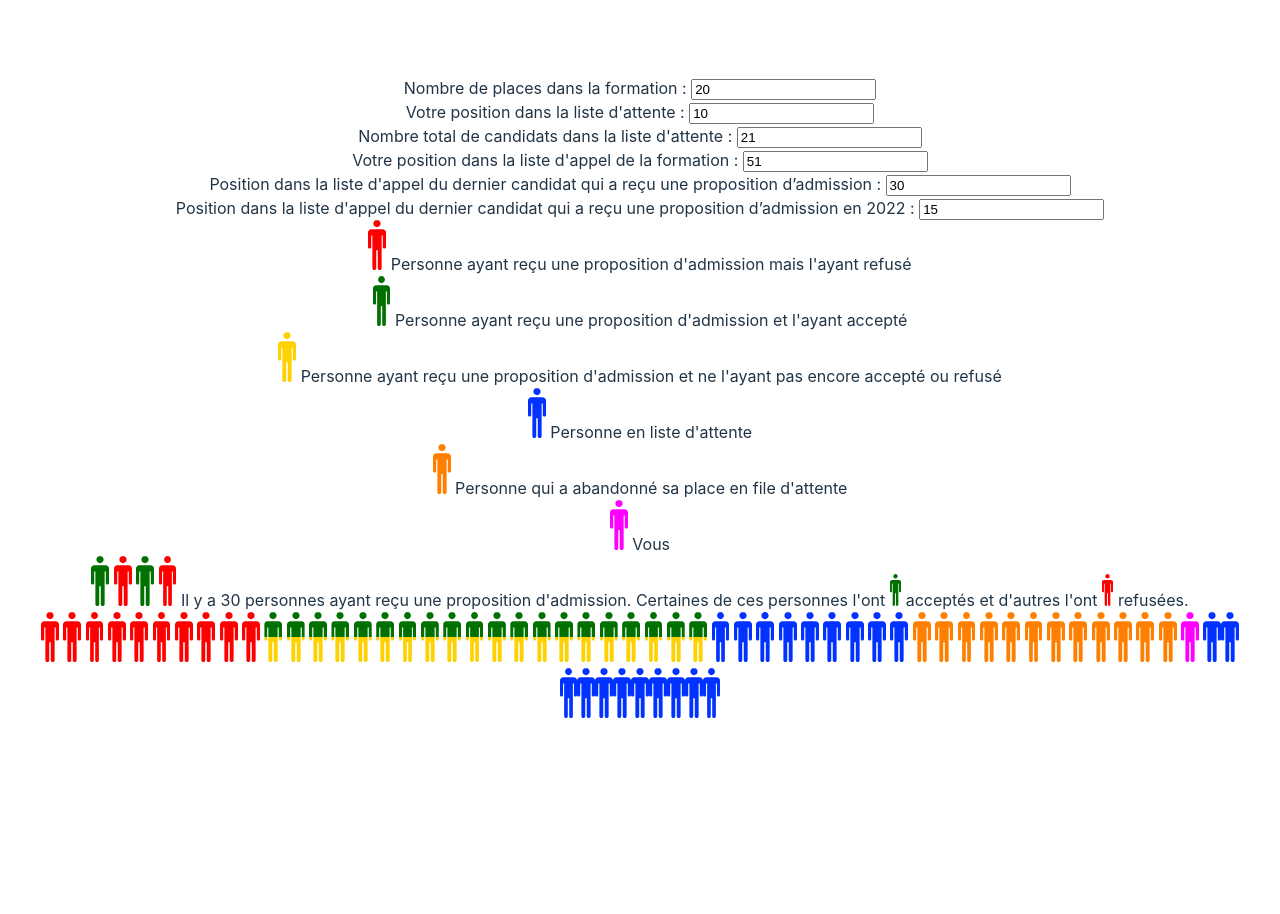
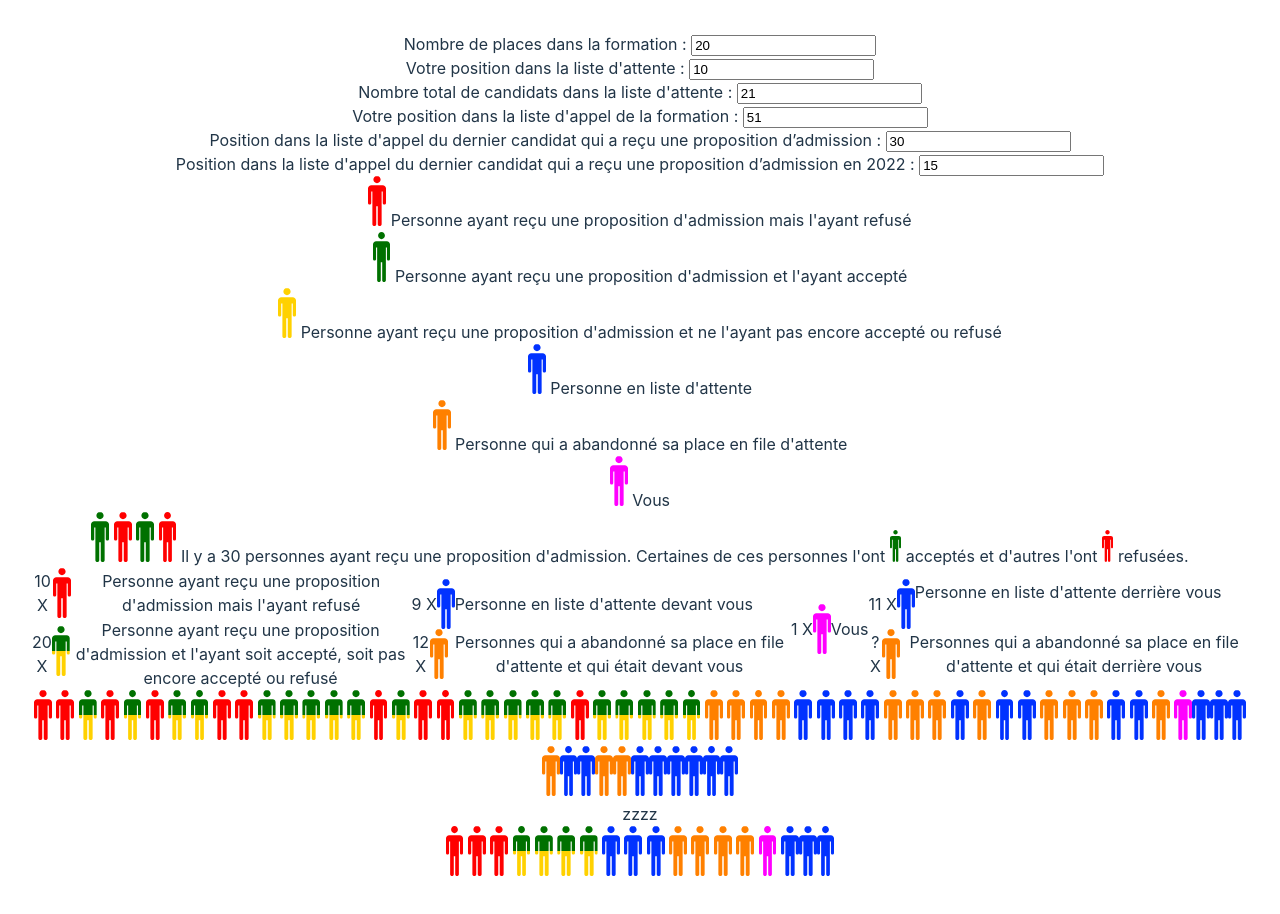
Before and after one commit to DegrangeM/FileAttenteParcoursup, a Svelte app: page / in a window 1280 px wide. Before the commit the page ends 800 px from the top, so only its background shows below. Built offline with nearby package versions, Linux system fonts and the light colour scheme.

Commit message:
Update App.svelte

```diff
--- a/src/App.svelte
+++ b/src/App.svelte
@@ -14,6 +14,8 @@ import Stickman from './lib/Stickman.svelte'
 // 10R 5V 15J 10B1 10O1 1R 10B2 10O2
 
   let rougevertjaune = 0, vertjaune = 0, rouge = 0, bleu = 0, bleu1 = 0, rose = 0, bleu2 = 0, orange1 = 0;
+  let zone1, zone2, zone3;
+
   $: { // On déclare tout dans une même variable pour éviter que Svelte change l'ordre
     rougevertjaune = position_liste_appel_dernier_candidat;
     vertjaune = places;
@@ -27,6 +29,15 @@ import Stickman from './lib/Stickman.svelte'
     // $: orange = 0; // inconnu
     orange1 = position_liste_appel - rougevertjaune - bleu1;
     // $: orange2 = 0; // inconnu
+
+    zone1 = [... new Array(rouge).fill('red'), ... new Array(vertjaune).fill('vertjaune')];
+    zone1.sort(() => Math.random() - 0.5);
+    zone2 = [... new Array(bleu1).fill('blue'), ... new Array(orange1).fill('orange')];
+    zone2.sort(() => Math.random() - 0.5);
+    zone3 = [... new Array(bleu2).fill('blue'), ... new Array(3).fill('orange')];
+    zone3.sort(() => Math.random() - 0.5);
+
+    console.log(zone1, zone2, zone3)
   }
 </script>
 
@@ -60,18 +71,79 @@ Position dans la liste d'appel du dernier candidat qui a reçu une proposition d
   /> acceptés et d'autres l'ont <Stickman color="red" size={32} /> refusées.
   <br />
 
+  <div id="grille">
+    <div>
+      <div>
+        {rouge} X <Stickman color="red" /> Personne ayant reçu une proposition d'admission mais l'ayant refusé<br />
+      </div>
+      <div>
+        {vertjaune} X <MultiStickman colors={['green', 'yellow']} /> Personne ayant reçu une proposition d'admission et l'ayant soit accepté, soit pas encore accepté ou refusé
+      </div>
+    </div>
+    <div>
+      <div>
+        {bleu1} X <Stickman color="blue" /> Personne en liste d'attente devant vous<br />
+      </div>
+      <div>
+        {orange1} X <Stickman color="orange" /> Personnes qui a abandonné sa place en file d'attente et qui était devant vous<br />
+      </div>
+    </div>
+    <div style="flex: none;">
+      <div>
+        {rose} X <Stickman color="pink" /> Vous<br />
+      </div>
+    </div>
+    <div>
+      <div>
+        {bleu2} X <Stickman color="blue" /> Personne en liste d'attente derrière vous<br /><br />
+      </div>
+      <div>
+        ? X <Stickman color="orange" /> Personnes qui a abandonné sa place en file d'attente et qui était derrière vous<br />
+      </div>
+    </div>
+  </div>
+
+  <style>
+    #grille {
+      display: flex;
+      align-items: center;
+    }
+    #grille > div {
+      flex: 1;
+    }
+    #grille > div > div {
+      display: flex;
+      align-items: center;
+    }
+  </style>
+
+{#each zone1 as p}
+  {#if p == 'vertjaune'}
+    <MultiStickman colors={['green', 'yellow']} />
+  {:else}
+    <Stickman color={p} />
+  {/if}
+{/each}{#each zone2 as p}
+  <Stickman color={p} />
+{/each}<Stickman color="pink" />{#each zone3 as p}
+<Stickman color={p} />
+{/each}
+<br />
+zzzz
+<br />
+
 {#if rouge >= 0 && vertjaune >= 0 && bleu1 >= 0 && orange1 >= 0 && rose >= 0 && bleu2 >= 0}
-  {#each Array(rouge) as _}
+  {#each Array(Math.round(Math.log2(1+rouge))) as _}
   <Stickman color="red" />
-  {/each}{#each Array(vertjaune) as _}
+  {/each}{#each Array(Math.round(Math.log2(1+vertjaune))) as _}
   <MultiStickman colors={['green', 'yellow']} />
-  {/each}{#each Array(bleu1) as _}
+  {/each}{#each Array(Math.round(Math.log2(1+bleu1))) as _}
   <Stickman color="blue" />
-  {/each}{#each Array(orange1) as _}
+  {/each}{#each Array(Math.round(Math.log2(1+orange1))) as _}
   <Stickman color="orange" />
   {/each}{#each Array(rose) as _}
   <Stickman color="pink" />
-  {/each}{#each Array(bleu2) as _}
+  {/each}{#each Array(Math.round(Math.log2(bleu2))) as _}
   <Stickman color="blue" />
   {/each}
 {/if}
```
